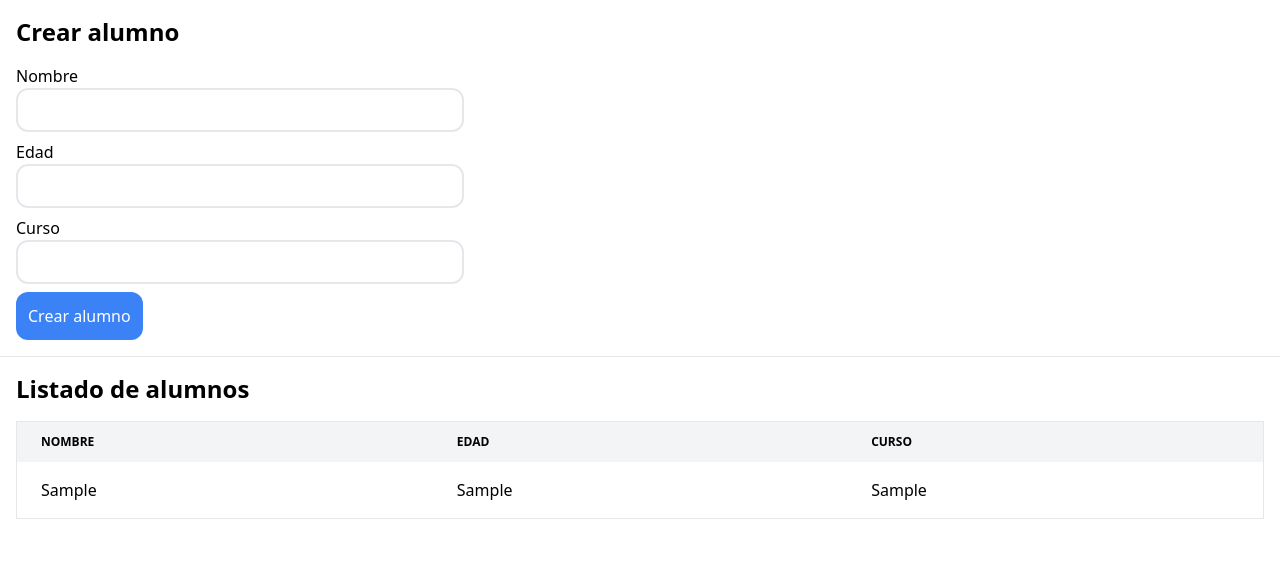
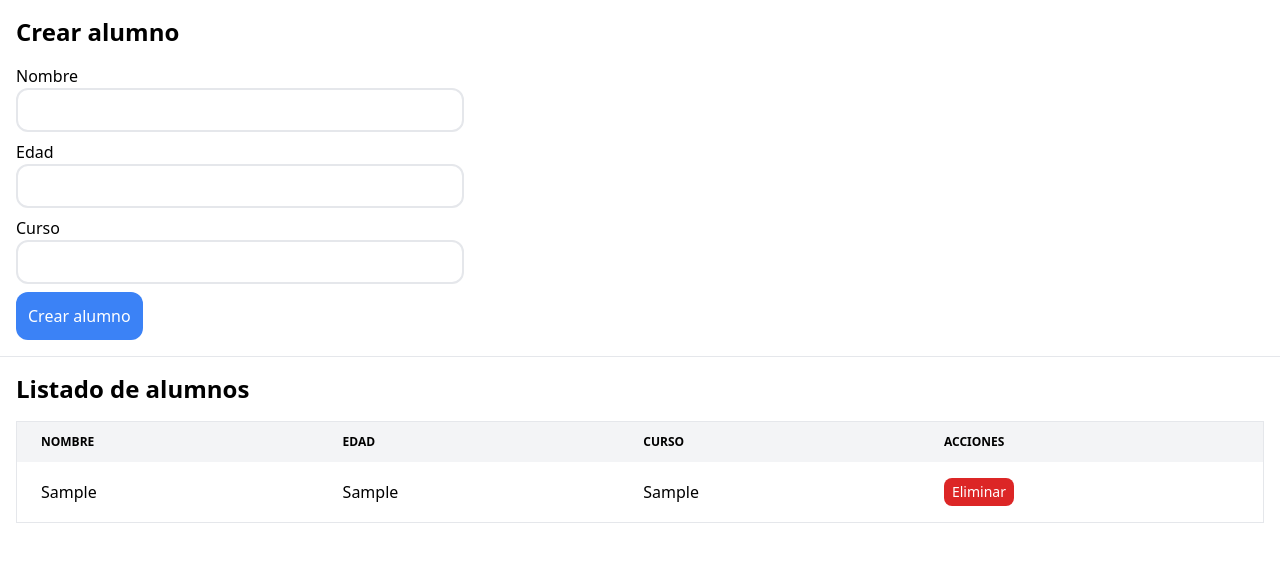
Before and after one commit to kenramirez12/ejercicio-07-curso-javascript, a plain HTML site: page index.html in a window 1280 px wide. Both pictures are taken after typing "Sample", "Sample", "Sample" into the empty fields and a click on the button "Crear alumno". Drawn offline with nearby package versions, Linux system fonts and the light colour scheme.

Commit message:
Eliminar estudiante

```diff
--- a/index.html
+++ b/index.html
@@ -35,13 +35,14 @@
   <hr class="my-4">
   <div class="container mx-auto px-4 pb-4">
     <h1 class="text-2xl font-bold mb-4">Listado de alumnos</h1>
-    <ol id="lista-alumnos"></ol>
-    <table class="w-full text-left border">
+    <p id="tabla-vacia">Aún no has agregado alumnos a la lista.</p>
+    <table id="tabla" class="w-full text-left border hidden">
       <thead class="text-xs uppercase bg-gray-100">
         <tr>
           <th class="px-6 py-3">Nombre</th>
           <th class="px-6 py-3">Edad</th>
           <th class="px-6 py-3">Curso</th>
+          <th class="px-6 py-3">Acciones</th>
         </tr>
       </thead>
       <tbody>
--- a/main.js
+++ b/main.js
@@ -1,22 +1,6 @@
-/**
- * 1. Formulario para insertar información de alumnos.
- *  - Datos de entrada: Nombre, Edad, Curso
- *  - Cuando se envía el formulario:
- *    - Capturar el valor de los datos del formulario
- *    - Capturar el evento click del botón del formulario
- *    - Guardamos datos en un array
- *    - Limpiamos el formulario
- * 2. Visualizar información de alumnos en una tabla de HTML.
- *  - Capturar el elemento HTML de la tabla (tbody)
- *  - Crear una fila de tabla con la información capturada
- *  - Insertar la fila creada en el elemento HTML de la tabla (tbody)
- */
-
-const alumnos = [];
-
 const botonCrearAlumno = document.getElementById("crear-alumno");
 
-botonCrearAlumno.addEventListener("click", function(e) {
+botonCrearAlumno.addEventListener("click", function (e) {
 	e.preventDefault();
 
 	const nombre = document.getElementById("nombre");
@@ -31,15 +15,14 @@ botonCrearAlumno.addEventListener("click", function(e) {
 	const alumno = {
 		nombre: nombre.value,
 		edad: edad.value,
-    curso: curso.value
-  }
+		curso: curso.value,
+	};
 
 	if (alumno.nombre === "" || alumno.edad === "" || alumno.curso === "") {
 		alert("Debes completar todos los campos");
 		return;
 	}
 
-  alumnos.push(alumno);
 	crearFilaAlumno(alumno);
 
 	nombre.value = "";
@@ -47,19 +30,64 @@ botonCrearAlumno.addEventListener("click", function(e) {
 	curso.value = "";
 });
 
-function crearFilaAlumno (alumno) {
+function crearFilaAlumno(alumno) {
 	const tableBody = document.querySelector("table > tbody");
+
 	const fila = document.createElement("tr");
 	fila.classList.add("border-b");
 
 	const columnasFila = ["nombre", "edad", "curso"];
 	columnasFila.forEach((columna) => {
-    if ( !(columna in alumno) ) return;
+		if (!(columna in alumno)) return;
 		const colElemento = document.createElement("td");
 		colElemento.classList.add("px-6", "py-4");
 		colElemento.innerText = alumno[columna];
 		fila.append(colElemento);
 	});
 
+	const colAcciones = document.createElement("td");
+	colAcciones.classList.add("px-6", "py-4");
+
+	const botonEliminar = crearBotonEliminarAlumno();
+	colAcciones.append(botonEliminar);
+	fila.append(colAcciones);
+
 	tableBody.append(fila);
+	verificarContenidoTabla();
 }
+
+function verificarContenidoTabla() {
+	const tableBody = document.querySelector("table > tbody");
+	const tablaVacia = document.getElementById("tabla-vacia");
+
+	if (tableBody.childElementCount > 0) {
+		document.getElementById("tabla").classList.remove("hidden");
+		tablaVacia.classList.add("hidden");
+	} else {
+		document.getElementById("tabla").classList.add("hidden");
+		tablaVacia.classList.remove("hidden");
+	}
+}
+
+function crearBotonEliminarAlumno() {
+	const boton = document.createElement("button");
+	boton.classList.add(
+		"py-1",
+		"px-2",
+		"bg-red-600",
+		"hover:bg-red-700",
+		"text-white",
+		"text-sm",
+		"rounded-lg"
+	);
+	boton.innerText = "Eliminar";
+
+	boton.addEventListener("click", function (e) {
+		if (confirm("¿Estás seguro de realizar esta acción?")) {
+			e.target.parentElement.parentElement.remove();
+			verificarContenidoTabla();
+		}
+	});
+
+	return boton;
+}
```
Lines whose indentation alone changed are shown as unchanged.
